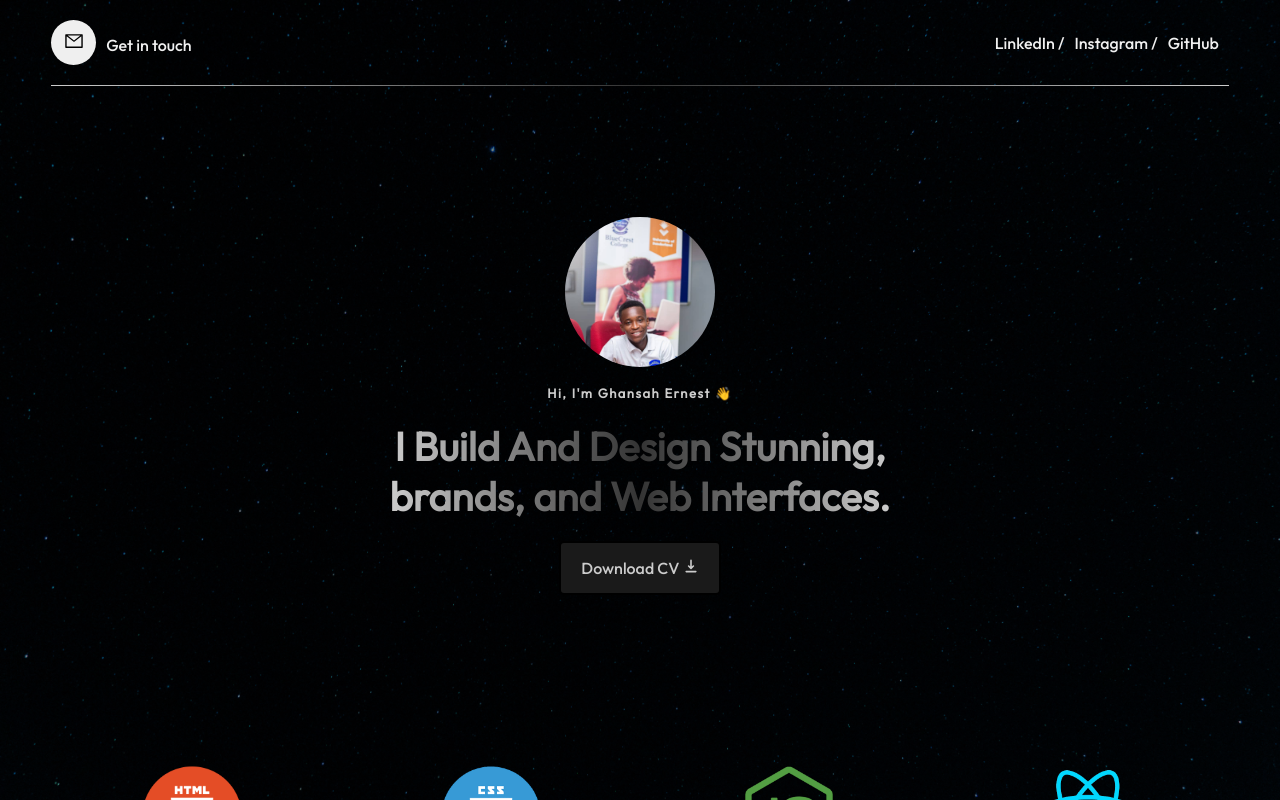
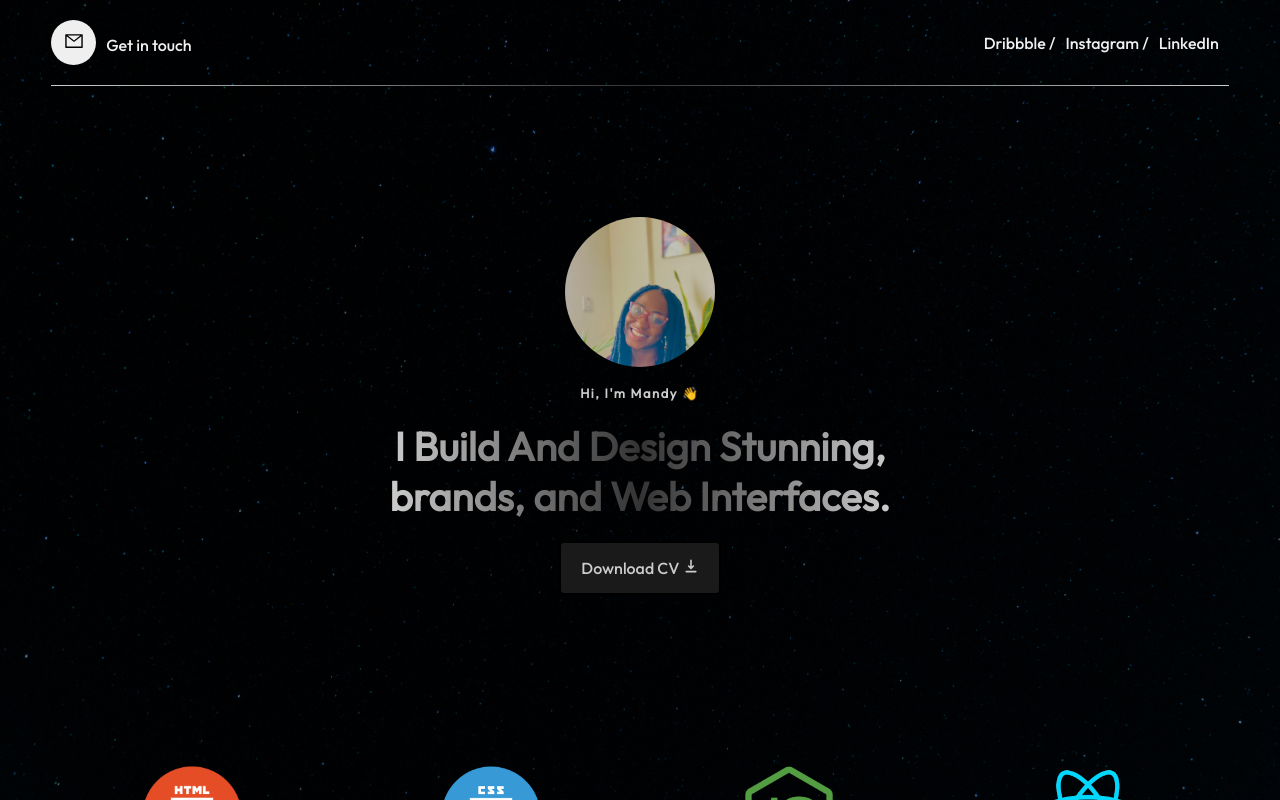
Before and after one commit to Ernest99/myportfolio, a React (Vite) app: page / in a window 1280 px wide. Shown: the top 800 px of the page. Built offline with nearby package versions, Linux system fonts and the light colour scheme.

Commit message:
changes content

```diff
--- a/src/components/Nav.jsx
+++ b/src/components/Nav.jsx
@@ -22,9 +22,9 @@ const Nav = () => {
             <a href="./"> <RiGithubFill className='socialIcon'/> </a>
         </div>
         <div className="right">
-            <a href="./">LinkedIn /</a>
+            <a href="./">Dribbble /</a>
             <a href="./">Instagram /</a>
-            <a href="./">GitHub</a>
+            <a href="./">LinkedIn</a>
         </div>
       </nav>
       <hr />
--- a/src/components/Profile.jsx
+++ b/src/components/Profile.jsx
@@ -1,6 +1,6 @@
 import React from 'react'
 import './profile.css'
-import myImg from '../assets/images/me.jpeg'
+import myImg from '../assets/images/dp_2.jpg'
 import Btn from './Btn'
 import {HiDownload} from 'react-icons/hi'
 import { motion } from "framer-motion"
@@ -20,7 +20,7 @@ const Profile = () => {
                 initial={{ opacity: 0 }}
                 whileInView={{ opacity: 1 }}
                 transtion = {transtion}
-               >Hi, I'm Ghansah Ernest 👋</motion.h4>
+               >Hi, I'm Mandy 👋</motion.h4>
                <motion.h1
                  initial={{ opacity: 0 }}
                  whileInView={{ opacity: 1 }}
```
Also changed, not shown: src/assets/images/dp_1.jpg (added), src/assets/images/dp_2.jpg (added).
